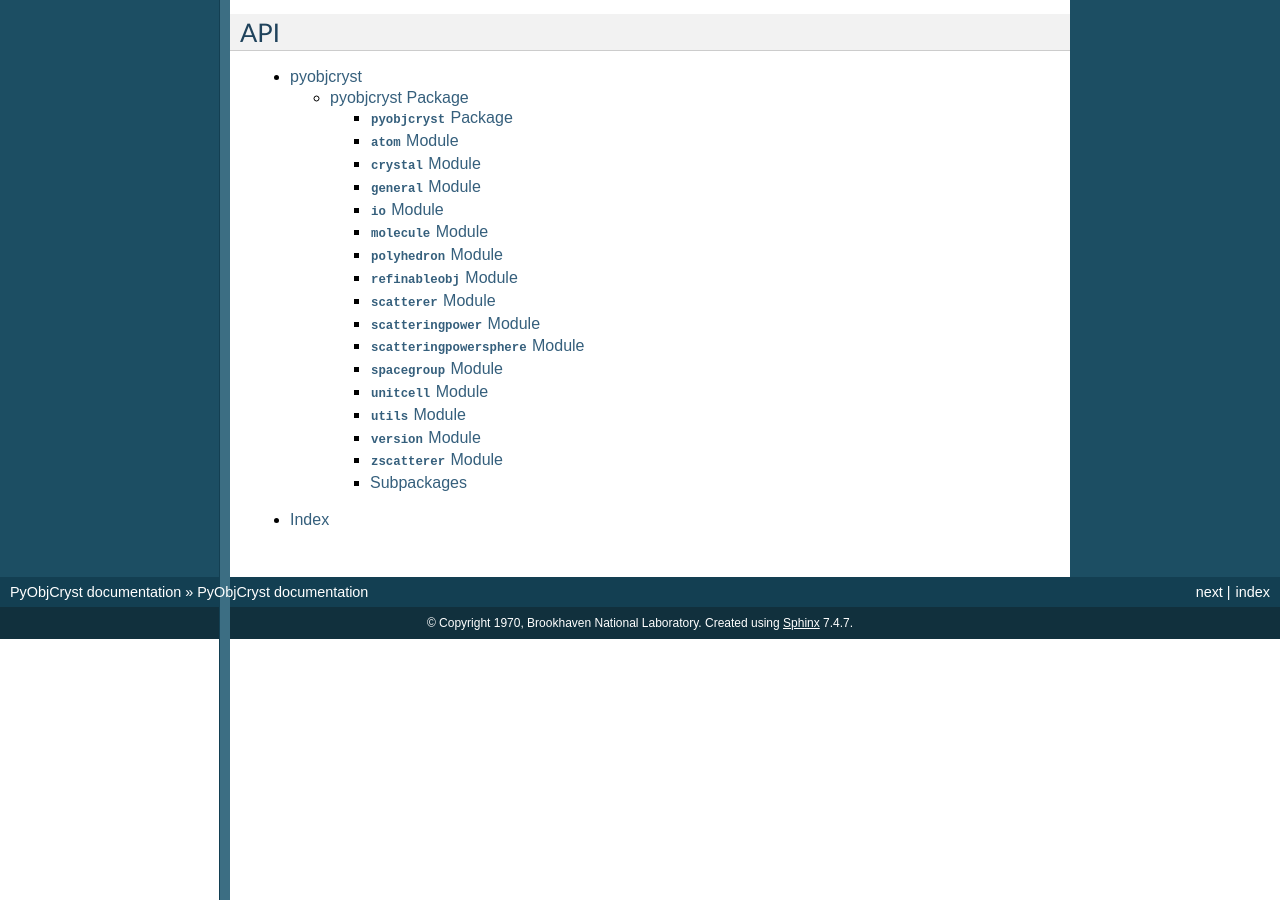
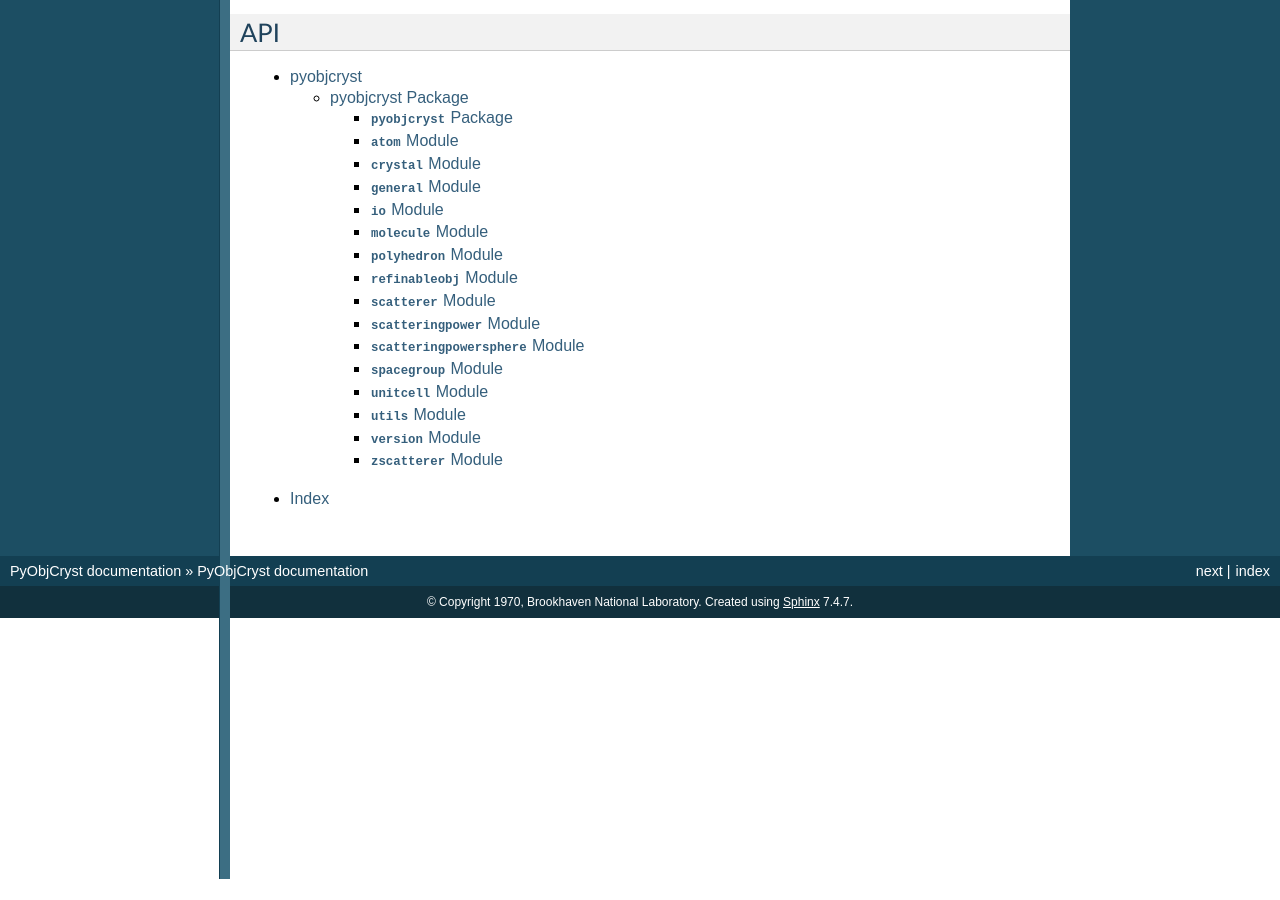
Before and after one commit to diffpy/pyobjcryst, a Sphinx documentation site: the page built from doc/manual/source/index.rst, in a window 1280 px wide and 900 px high, scrolled down 2481 px. Built offline with Sphinx 7.4.7, drawn with Linux system fonts in a browser that asks for light colours; pages that are not in the unit, such as notebooks, are missing from menus; the version number could not be read and is left out; after the commit the page ends 3360 px from its top, so only the background shows below that.

```diff
--- a/doc/manual/source/api/pyobjcryst.rst
+++ b/doc/manual/source/api/pyobjcryst.rst
@@ -128,10 +128,3 @@ pyobjcryst Package
     :members:
     :undoc-members:
     :show-inheritance:
-
-Subpackages
------------
-
-.. toctree::
-
-    pyobjcryst.tests
```
